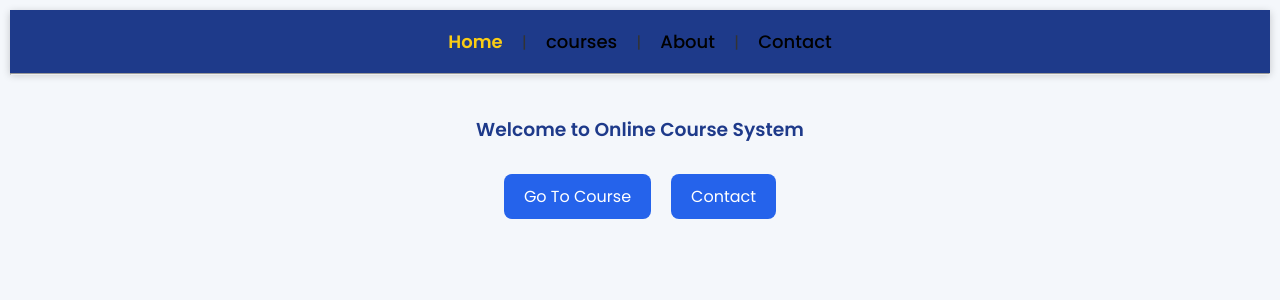
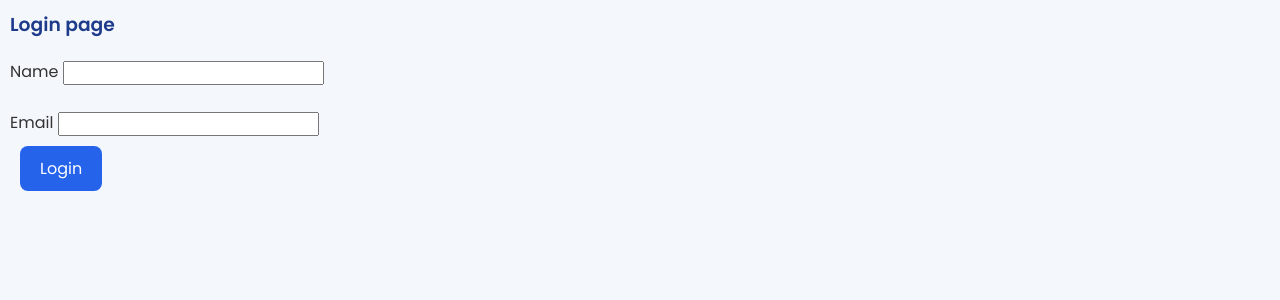
Before and after one commit to hodbesanjana06/React-Learning, a React (Vite) app: page / in a window 1280 px wide. Shown: the top 300 px of the page. Built offline with nearby package versions, Linux system fonts and the light colour scheme.

Commit message:
Day 13 : Context API

```diff
--- a/src/App.jsx
+++ b/src/App.jsx
@@ -1,42 +1,62 @@
 import "./Days/Router/router.css";
-import {Routes , Route} from "react-router-dom"
-import Navbar from './Days/Router/Navbar';
-import Home from './Days/Router/Home';
-import Courses from './Days/Router/Courses';
-import About from './Days/Router/About';
-import Mission from './Days/Router/Mission';
-import Team from './Days/Router/Team';
-import Contact from './Days/Router/Contact';
-import NotFound from './Days/Router/NotFound';
-import CourseDetails from './Days/Router/CourseDetails';
+import { useState } from "react";
+import { Routes , Route } from "react-router-dom";
+import LoginForm from "./Days/Day13 - ContextAPI/LoginForm";
+import Home from "./Days/Day13 - ContextAPI/Home";
+import UserContext from "./Days/Day13 - ContextAPI/UserContext";
+import Profile from "./Days/Day13 - ContextAPI/Profile";
+import LoginContext from "./Days/Day13 - ContextAPI/LoginContext";
 
 function App(){
 
+  const [theme , setTheme] = useState("Light")
+  const [name , setName] = useState("")
+  const [email,setEmail] = useState("")
+  const [isLogin , setLogin] = useState(false)
   return(
-
-     <>
-
-        <Navbar/>
-        <hr />
-
-        <Routes>
-
-          <Route path='/' element={<Home/>} />
-          <Route path='/contact' element={<Contact/>} />
-          <Route path='/courses' element={<Courses/>} />
-          <Route path='/c/:id' element={<CourseDetails/>} />
-
-          <Route path='/about' element={<About/>}>
-              <Route path='mission' element={<Mission/>}/>
-              <Route path='team' element={<Team/>}/>
-          </Route>
-          <Route path='/contact' element={<Contact/>} />
-          <Route path='*' element={<NotFound/>}/>
-        </Routes>
+    <>
+    {/* <UserContext.Provider value={{theme , setTheme}}>
+      <div style={{
+        // background : theme ==="Dark" ? "#1e1e1e" : "#ffffff",
+        // color : theme === "Dark" ? "#ffffff" : "#1e1e1e",
+        // minHeight: "100vh",
+        // transition : "0.3s ease"
+      }}>
+          <Home/>
+      </div>
+    </UserContext.Provider> */}
 
 
-     </>
+    <LoginContext.Provider value={{ name , email , isLogin, setName , setEmail , setLogin}}>
+        <LoginForm/>
+      </LoginContext.Provider>
+    </>
   )
 }
 
 export default App;
+
+
+
+
+
+
+
+
+// <Navbar/>
+//         <hr />
+
+//         <Routes>
+
+//           <Route path='/' element={<Home/>} />
+//           <Route path='/contact' element={<Contact/>} />
+//           <Route path='/courses' element={<Courses/>} />
+//           <Route path='/c/:id' element={<CourseDetails/>} />
+
+//           <Route path='/about' element={<About/>}>
+//               <Route path='mission' element={<Mission/>}/>
+//               <Route path='team' element={<Team/>}/>
+//           </Route>
+//           <Route path='/contact' element={<Contact/>} />
+//           <Route path='*' element={<NotFound/>}/>
+//         </Routes>
--- /dev/null
+++ b/src/Days/Day13 - ContextAPI/Home.jsx
@@ -0,0 +1,14 @@
+import Profile from "./Profile";
+
+function Home(){
+    return(
+        <>
+            <div className="container">
+                <h2>Welcome to the example of context API ....</h2>
+
+                <Profile/>
+            </div>
+        </>
+    )
+}
+export default Home;
--- /dev/null
+++ b/src/Days/Day13 - ContextAPI/LoginContext.jsx
@@ -0,0 +1,4 @@
+import { createContext } from "react";
+
+const LoginContext = createContext()
+export default LoginContext;
--- /dev/null
+++ b/src/Days/Day13 - ContextAPI/LoginForm.jsx
@@ -0,0 +1,41 @@
+import { useContext } from "react";
+import LoginContext from "./LoginContext";
+
+function LoginForm(){
+    function handleLogout(){
+        setName("")
+        setEmail("")
+        setLogin(false)
+    }
+    const {name , email, isLogin, setName , setLogin,setEmail} = useContext(LoginContext)
+    return(
+        <>
+            <h3>Login page </h3>
+
+            <form>
+                <label>Name </label>
+                <input type="text" value={name} onChange={(e)=>setName(e.target.value)}/> <br /> <br />
+
+                <label>Email </label>
+                <input type="email" value={email} onChange={(e)=> setEmail(e.target.value)} />  <br />
+
+                <button type="button" onClick={()=> setLogin(true)}>Login</button>
+
+            </form>
+            {
+                isLogin &&(
+                    <div className="container">
+                    <h2>Profile Page</h2>
+                    <h3>
+                        Welcome {name} <br />
+                        Email : {email}
+                    </h3>
+                    <button type="button" onClick={handleLogout}>Logout</button>
+                </div>
+                )
+
+            }
+        </>
+    )
+}
+export default LoginForm;
--- /dev/null
+++ b/src/Days/Day13 - ContextAPI/Profile.jsx
@@ -0,0 +1,25 @@
+import { useContext } from "react";
+import UserContext from "./UserContext";
+
+function Profile(){
+    const { theme , setTheme } = useContext(UserContext)
+    function handleTheme(){
+        if (theme === "Light"){
+            setTheme("Dark")
+        }else{
+            setTheme("Light")
+        }
+    }
+    return(
+        <>
+            <div className="container">
+
+                <h2>Welcome to my Website</h2>
+                <h3>Current Theme  : {theme}</h3>
+                <button onClick={handleTheme}>Toggle Theme</button>
+
+            </div>
+        </>
+    )
+}
+export default Profile;
--- /dev/null
+++ b/src/Days/Day13 - ContextAPI/UserContext.jsx
@@ -0,0 +1,4 @@
+
+import { createContext } from "react";
+const UserContext = createContext()
+export default UserContext;
```
